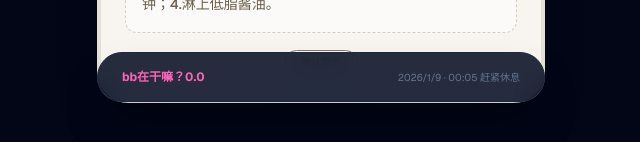
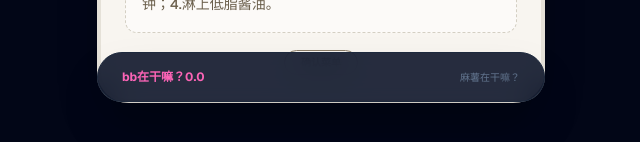
Before and after one commit to HJQ1128/qiang-app, a Next.js app: page / in a window 1280 px wide. Shown: the part 674-816 px from the top of the page, without its empty margins (319-959 px from the left). Built offline with nearby package versions, Linux system fonts and the light colour scheme.

Commit message:
Update page.tsx
麻薯在干嘛？

```diff
--- a/src/app/page.tsx
+++ b/src/app/page.tsx
@@ -122,7 +122,7 @@
       {/* 悬浮页脚 */}
       <footer className="fixed bottom-6 left-1/2 -translate-x-1/2 w-[calc(100%-3rem)] max-w-md bg-slate-900/90 backdrop-blur-md border border-slate-800 px-6 py-4 rounded-full flex justify-between items-center shadow-2xl">
          <span className="text-xs text-pink-400 font-bold">{quote}</span>
-         <span className="text-[10px] text-slate-500">2026/1/9 · 00:05 赶紧休息</span>
+         <span className="text-[10px] text-slate-500">麻薯在干嘛？</span>
       </footer>
     </main>
   );
```
